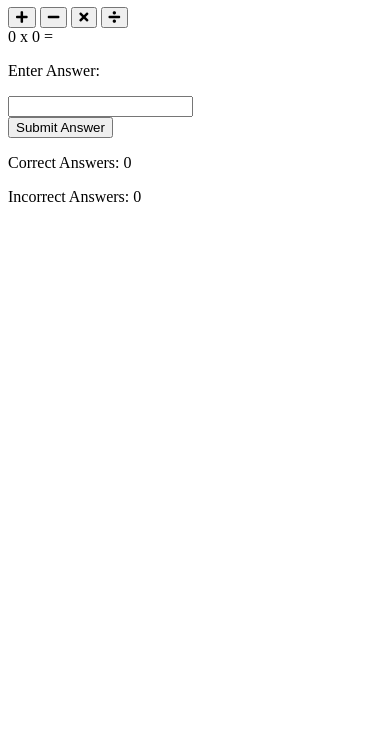
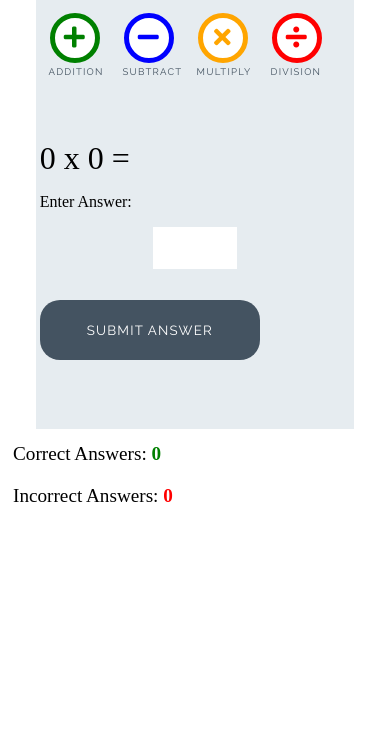
Before and after one commit to lolaedun/MathsJS, a plain HTML site: page index.html in a window 390 px wide. Shown: the part 112-844 px from the top of the page. Drawn offline with Linux system fonts and the light colour scheme.

Commit message:
added styling and button data attributes

```diff
--- a/index.html
+++ b/index.html
@@ -18,16 +18,16 @@
 
     <div class="game-area">
 			<div class="controls-area">
-            <button class="btn btn--big btn--green">
+				<button data-type="addition" class="btn btn--big btn--green">
                 <i class="fas fa-plus"></i>
             </button>
-            <button class="btn btn--big btn--blue">
+				<button data-type="subtract" class="btn btn--big btn--blue">
                 <i class="fas fa-minus"></i>
             </button>
-            <button class="btn btn--big btn--orange">
+				<button data-type="multiply" class="btn btn--big btn--orange">
                 <i class="fas fa-times"></i>
             </button>
-            <button class="btn btn--big btn--red">
+				<button data-type="division" class="btn btn--big btn--red">
                 <i class="fas fa-divide"></i>
             </button>
 			</div>
@@ -36,16 +36,17 @@
 				<span id="operand1">0</span>
 				<span id="operator">x</span>
 				<span id="operand2">0</span>
-            <span>=</span>
+				<span id="equals">=</span>
 				<p class="answer-message">Enter Answer:</p>
 				<input id="answer-box" name="answer" type="number">
 		</div>
-        <button>Submit Answer</button>
+				<button data-type="submit" class="btn btn--gray">Submit Answer</button>
 			</div>
 			<div class="score-area">
 				<p class="scores">Correct Answers: <span id="score">0</span></p>
 				<p class="scores">Incorrect Answers: <span id="incorrect">0</span></p>
 			</div>
+
 			<script src="script.js"></script>
 </body>
 
--- a/style.css
+++ b/style.css
@@ -0,0 +1,295 @@
+Skip to content
+Search or jump to…
+
+Pull requests
+Issues
+Marketplace
+Explore
+
+@lolaedun
+Code-Institute-Solutions
+/
+JS-Essentials-Project
+4
+16
+Code
+Issues
+Pull requests
+Actions
+Projects
+Wiki
+Security
+Insights
+JS-Essentials-Project/03-Getting Stylish/style.css
+@lechien73
+lechien73 maint: added third folder
+Latest commit a784b67 on 11 Aug 2020
+ History
+ 1 contributor
+252 lines (207 sloc)  3.57 KB
+
+/* --------- Global style */
+
+body {
+    background-color: white;
+    font-family: "Raleway", sans-serif;
+    color: #445361;
+    text-align: center;
+}
+
+/* --------- Heading */
+
+.heading {
+    text-align: center;
+    font-size: 2.5rem;
+}
+
+.logo {
+    height: 40px;
+    padding-right: 5px;
+}
+
+/* --------- Game layout */
+
+.game-area {
+    background-color: #E6ECF0;
+    box-sizing: border-box;
+    width: 85%;
+    height: 65vh;
+    max-height: 450px;
+    max-width: 830px;
+    margin-left: auto;
+    margin-right: auto;
+    padding: 1%;
+}
+
+.question-area {
+    width: 50%;
+    font-size: 2rem;
+    margin: auto;
+    padding: 50px 0;
+}
+
+.question-area span {
+    padding: 0 15px;
+}
+
+.score-area {
+    margin: 5px auto;
+    width: 60%;
+    font-size: 1.2rem;
+}
+
+.controls-area {
+    width: 85%;
+    margin: 30px auto;
+}
+
+#score {
+    color: green;
+    font-weight: bold;
+}
+
+#incorrect {
+    color: red;
+    font-weight: bold;
+}
+
+.answer-message {
+    display: none;
+    font-size: 1rem;
+}
+
+#answer-box {
+    border: none;
+    color: #445361;
+    display: inline-block;
+    height: 40px;
+    width: 80px;
+    font-size: 1.2rem;
+}
+
+.scores {
+    display: inline-block;
+    padding: 25px;
+}
+
+/* --------- Buttons */
+
+.btn {
+    width: 220px;
+    height: 60px;
+    font-family: "Raleway", sans-serif;
+    text-transform: uppercase;
+    letter-spacing: 1.2px;
+    color: white;
+}
+
+.btn:focus {
+    outline: none;
+}
+
+.btn--big {
+    padding-top: 10px;
+    border-radius: 50%;
+    background-color: white;
+    border: 10px solid;
+    width: 100px;
+    height: 100px;
+    font-size: 3.2rem;
+    margin: 0 30px;
+    transition: all 0.5s;
+}
+
+.btn--big::after {
+    content: attr(data-type);
+    font-size: 1rem;
+    color: #445361;
+    position: relative;
+    left: -0.5em;
+}
+
+.btn--blue {
+    border-color: blue;
+    color: blue;
+}
+
+.btn--blue:active,
+.btn--blue:hover {
+    background-color: darkblue;
+    color: white;
+}
+
+.btn--orange {
+    border-color: orange;
+    color: orange;
+}
+
+.btn--orange:active,
+.btn--orange:hover {
+    background-color: darkorange;
+    color: white;
+}
+
+.btn--red {
+    border-color: red;
+    color: red;
+}
+
+.btn--red:active,
+.btn--red:hover {
+    background-color: darkred;
+    color: white;
+}
+
+.btn--green {
+    border-color: green;
+    color: green;
+}
+
+.btn--green:active,
+.btn--green:hover {
+    background-color: darkgreen;
+    color: white;
+}
+
+.btn--gray {
+    margin-top: 25px;
+    background-color: #445361;
+    border: 1px transparent;
+    border-radius: 20px;
+}
+
+.btn--gray:active,
+.btn--gray:hover {
+    background-color: #0d1013;
+}
+
+/* --------- Media queries */
+
+@media (max-width: 414px) {
+    .controls-area {
+        width: 100%;
+    }
+
+    .btn--big {
+        margin: 0 10px;
+        padding: 5px;
+        border: 5px solid;
+        width: 50px;
+        height: 50px;
+        font-size: 1.5rem;
+    }
+
+    .btn--big::after {
+        font-size: 0.6rem;
+        left: -0.7rem;
+    }
+
+    .question-area {
+        padding: 10% 0;
+        width: 100%;
+    }
+
+    .question-area span {
+        padding: 0;
+    }
+
+    .answer-message {
+        display: block;
+    }
+
+    #answer-box {
+        display: block;
+        margin: 0 auto;
+    }
+    .btn--gray {
+        margin-top: 0;
+    }
+
+    .score-area {
+        width: 100%;
+    }
+
+    .scores {
+        margin: 0.5em auto;
+        display: block;
+        padding: 5px;
+    }
+
+    .heading {
+        font-size: 2rem;
+    }
+}
+
+@media (max-width: 320px) {
+    .game-area {
+        height: 70vh;
+    }
+
+    .controls-area {
+        width: 75%;
+        margin: 10px auto;
+    }
+
+    .btn--big {
+        margin: 10px 10px;
+    }
+    .question-area {
+        padding: 10px 0;
+    }
+
+}
+© 2021 GitHub, Inc.
+Terms
+Privacy
+Security
+Status
+Docs
+Contact GitHub
+Pricing
+API
+Training
+Blog
+About
+Loading complete
```
Lines whose indentation alone changed are shown as unchanged.
